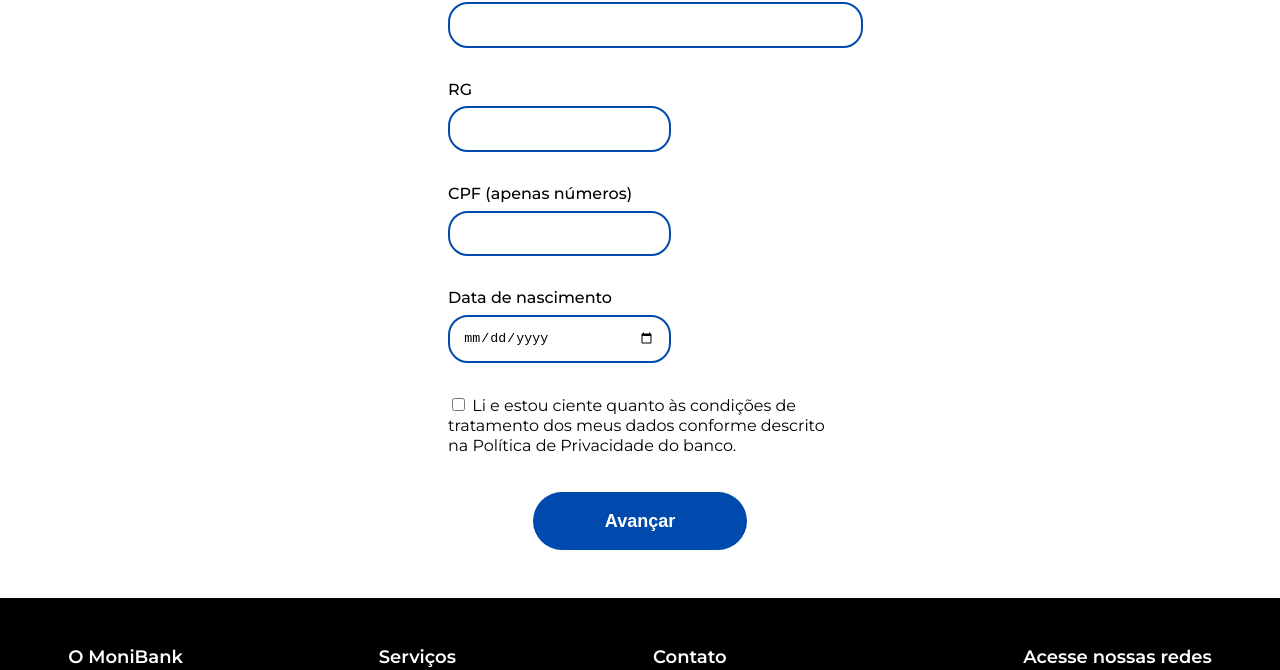
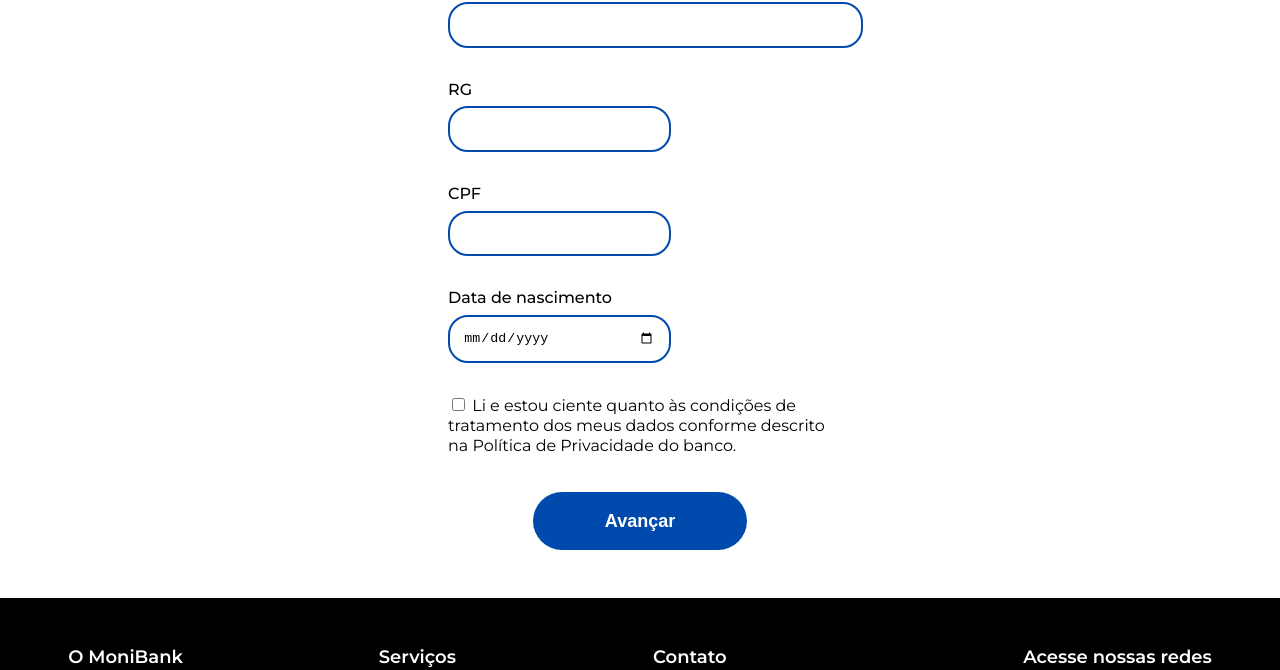
Before and after one commit to Rommendes/bank, a plain HTML site: page pages/abrir-conta-form.html in a window 1280 px wide. Shown: the part 794-1464 px from the top of the page. Drawn offline with nearby package versions, Linux system fonts and the light colour scheme.

Commit message:
Update abrir-conta-form.html

```diff
--- a/pages/abrir-conta-form.html
+++ b/pages/abrir-conta-form.html
@@ -77,7 +77,7 @@
                     <span class="mensagem-erro"></span>
                 </fieldset>
                 <fieldset class="formulario__campo">
-                    <label class="campo__etiqueta" for="cpf">CPF (apenas números)</label>
+                    <label class="campo__etiqueta" for="cpf">CPF</label>
                     <input name="cpf" id="cpf" class="campo__escrita campo__escrita--menor" type="text" minlength="11" maxlength="14" required pattern="\d{3}\.?\d{3}\.?\d{3}-?\d{2}\.?"   />
                     <span class="mensagem-erro"></span>
                 </fieldset>
```
